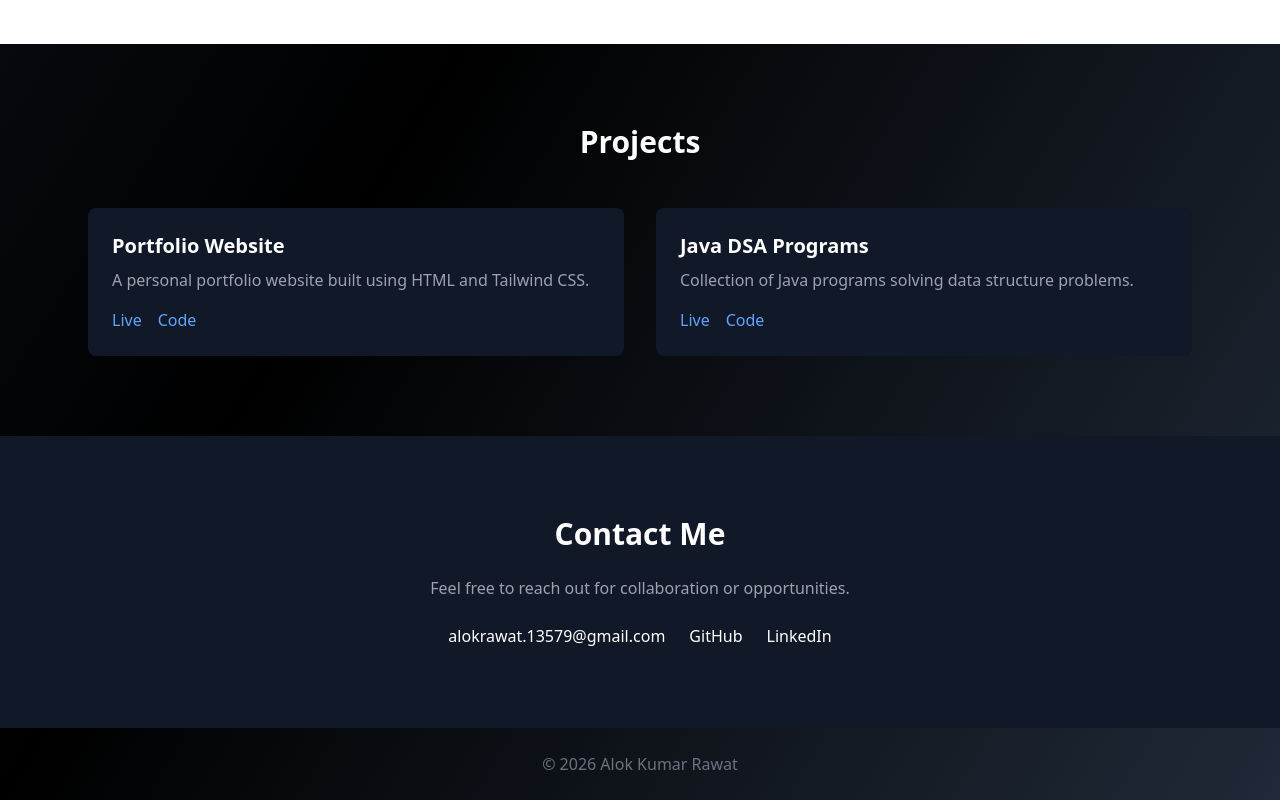
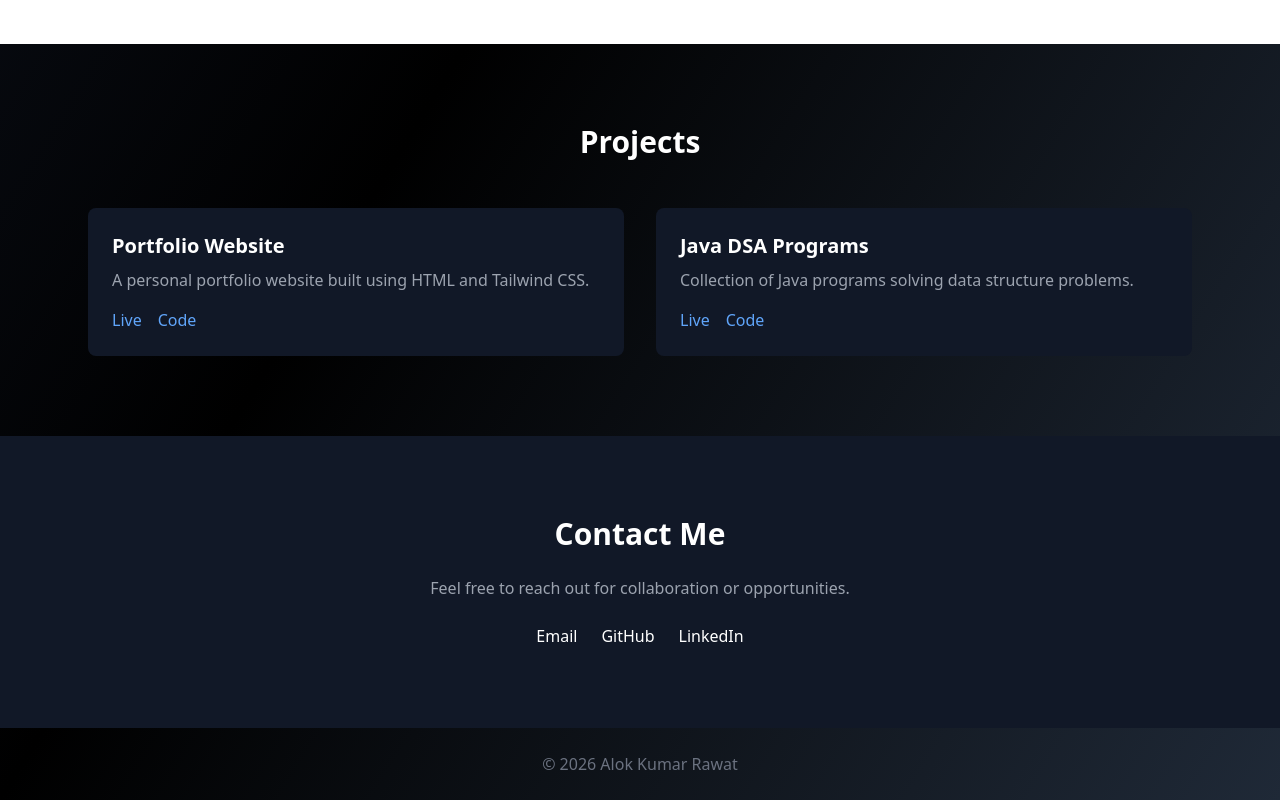
Before and after one commit to AlokKumarRawat/Portfolio, a website: page index.html in a window 1280 px wide. Shown: the part 1272-2072 px from the top of the page. Drawn offline with nearby package versions, Linux system fonts and the light colour scheme.

Commit message:
Update index.html

```diff
--- a/index.html
+++ b/index.html
@@ -123,7 +123,7 @@
 
       <div class="flex justify-center gap-6">
         <a href="mailto:alokrawat.1357@gmail.com" class="hover:text-blue-400"
-          >alokrawat.13579@gmail.com</a
+          >Email</a
         >
         <a href="https://github.com/AlokKumarRawat" class="hover:text-blue-400"
           >GitHub</a
```
